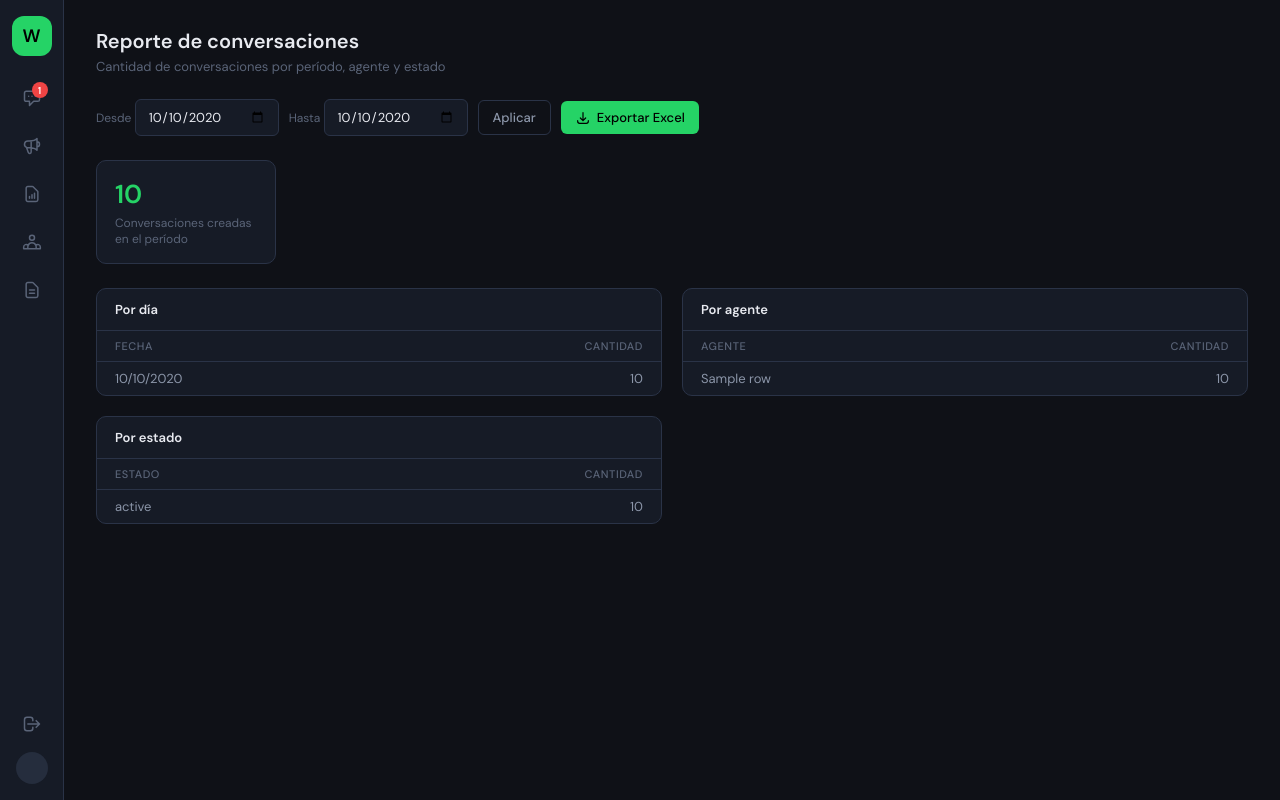
After one commit to NachoGuidali/conectorwpp, a Django app: template templates/whatsapp/reporte_conversaciones.html in a window 1280 px wide. The commit adds this page. Run offline with Django 3.2, Linux system fonts and the light colour scheme; the template is opened without the code that fills it: most values are stand-ins (such as "Sample title", 1, 10 or a date in 2020).

Commit message:
feat: agregar reporte exportable de conversaciones por período
Nueva página en el dashboard de supervisor con resumen de conversaciones
(total, por día, por agente y por estado) filtrable por rango de fechas,
con exportación a Excel de los mismos datos en 3 hojas.

Co-Authored-By: Claude Sonnet 4.6 <noreply@anthropic.com>

```diff
--- a/apps/whatsapp/urls.py
+++ b/apps/whatsapp/urls.py
@@ -11,6 +11,8 @@ urlpatterns = [
     path('inbox/', views.InboxView.as_view(), name='inbox'),
     path('dashboard/', views.DashboardAgenteView.as_view(), name='dashboard'),
     path('dashboard/supervisor/', views.DashboardSupervisorView.as_view(), name='dashboard_supervisor'),
+    path('reportes/conversaciones/', views.ReporteConversacionesView.as_view(), name='reporte_conversaciones'),
+    path('reportes/conversaciones/exportar/', views.ReporteConversacionesExportarView.as_view(), name='reporte_conversaciones_exportar'),
     path('api/inbox/updates/', views.InboxUpdatesAPIView.as_view(), name='inbox_updates'),
     path('api/inbox/sse/', views.InboxSSEView.as_view(), name='inbox_sse'),
     path('api/mensajes/<int:pk>/marcar-leido/', views.MarcarLeidoView.as_view(), name='marcar_leido'),
--- /dev/null
+++ b/templates/whatsapp/reporte_conversaciones.html
@@ -0,0 +1,122 @@
+{% extends "base/base.html" %}
+{% block title %}Reporte de conversaciones — SPwap{% endblock %}
+{% block nav_dashboard_sup %}active{% endblock %}
+
+{% block extra_css %}
+<style>
+  .dash-wrap { flex:1; overflow-y:auto; padding:28px 32px; }
+  h1 { font-size:20px; font-weight:700; margin-bottom:4px; }
+  .sub { font-size:13px; color:var(--text3); margin-bottom:24px; }
+
+  .filter-bar { display:flex; gap:10px; flex-wrap:wrap; align-items:center; margin-bottom:24px; }
+  .filter-bar label { font-size:12px; color:var(--text3); }
+  .filter-bar input {
+    background:var(--bg2); border:1px solid var(--border); border-radius:var(--radius-sm);
+    padding:8px 12px; color:var(--text); font-size:13px; font-family:inherit; outline:none;
+  }
+  .filter-bar input:focus { border-color:var(--green); }
+
+  .btn { display:inline-flex; align-items:center; gap:6px; padding:8px 14px; border-radius:var(--radius-sm); font-size:13px; font-weight:500; font-family:inherit; cursor:pointer; text-decoration:none; border:none; }
+  .btn-green { background:var(--green); color:#000; }
+  .btn-green:hover { opacity:.88; }
+  .btn-outline { background:transparent; border:1px solid var(--border); color:var(--text2); }
+  .btn-outline:hover { background:var(--bg3); color:var(--text); }
+
+  .cards { display:grid; grid-template-columns:repeat(auto-fill,minmax(180px,1fr)); gap:14px; margin-bottom:24px; }
+  .card { background:var(--bg2); border:1px solid var(--border); border-radius:var(--radius); padding:16px 18px; }
+  .card .n { font-size:26px; font-weight:700; color:var(--green); }
+  .card .l { font-size:12px; color:var(--text3); margin-top:4px; }
+
+  .panels { display:grid; grid-template-columns:1fr 1fr; gap:20px; }
+  @media (max-width: 900px) { .panels { grid-template-columns:1fr; } }
+  .panel { background:var(--bg2); border:1px solid var(--border); border-radius:var(--radius); overflow:hidden; }
+  .panel-h { padding:12px 18px; border-bottom:1px solid var(--border); font-weight:600; font-size:13px; }
+  table.simple { width:100%; border-collapse:collapse; }
+  table.simple th {
+    text-align:left; font-size:11px; font-weight:500; color:var(--text3);
+    text-transform:uppercase; letter-spacing:.05em;
+    padding:8px 18px; border-bottom:1px solid var(--border);
+  }
+  table.simple td { padding:8px 18px; border-bottom:1px solid var(--border); font-size:13px; color:var(--text2); }
+  table.simple tr:last-child td { border-bottom:none; }
+  table.simple td:last-child, table.simple th:last-child { text-align:right; }
+
+  .empty-row { padding:18px; text-align:center; color:var(--text3); font-size:13px; }
+</style>
+{% endblock %}
+
+{% block content %}
+<div class="dash-wrap">
+
+  <h1>Reporte de conversaciones</h1>
+  <p class="sub">Cantidad de conversaciones por período, agente y estado</p>
+
+  <form method="get" class="filter-bar">
+    <label>Desde <input type="date" name="desde" value="{{ desde|date:'Y-m-d' }}"></label>
+    <label>Hasta <input type="date" name="hasta" value="{{ hasta|date:'Y-m-d' }}"></label>
+    <button type="submit" class="btn btn-outline">Aplicar</button>
+    <a href="{% url 'whatsapp:reporte_conversaciones_exportar' %}?desde={{ desde|date:'Y-m-d' }}&hasta={{ hasta|date:'Y-m-d' }}" class="btn btn-green">
+      <svg width="16" height="16" fill="none" viewBox="0 0 24 24" stroke="currentColor" stroke-width="1.8"><path stroke-linecap="round" stroke-linejoin="round" d="M4 16v1a3 3 0 003 3h10a3 3 0 003-3v-1m-4-4l-4 4m0 0l-4-4m4 4V4"/></svg>
+      Exportar Excel
+    </a>
+  </form>
+
+  <div class="cards">
+    <div class="card">
+      <div class="n">{{ total }}</div>
+      <div class="l">Conversaciones creadas en el período</div>
+    </div>
+  </div>
+
+  <div class="panels">
+    <div class="panel">
+      <div class="panel-h">Por día</div>
+      {% if por_dia %}
+      <table class="simple">
+        <thead><tr><th>Fecha</th><th>Cantidad</th></tr></thead>
+        <tbody>
+          {% for row in por_dia %}
+          <tr><td>{{ row.dia|date:"d/m/Y" }}</td><td>{{ row.total }}</td></tr>
+          {% endfor %}
+        </tbody>
+      </table>
+      {% else %}
+      <div class="empty-row">Sin conversaciones en este período.</div>
+      {% endif %}
+    </div>
+
+    <div class="panel">
+      <div class="panel-h">Por agente</div>
+      {% if por_agente %}
+      <table class="simple">
+        <thead><tr><th>Agente</th><th>Cantidad</th></tr></thead>
+        <tbody>
+          {% for row in por_agente %}
+          <tr><td>{{ row.agente_nombre }}</td><td>{{ row.total }}</td></tr>
+          {% endfor %}
+        </tbody>
+      </table>
+      {% else %}
+      <div class="empty-row">Sin conversaciones en este período.</div>
+      {% endif %}
+    </div>
+
+    <div class="panel">
+      <div class="panel-h">Por estado</div>
+      {% if por_estado %}
+      <table class="simple">
+        <thead><tr><th>Estado</th><th>Cantidad</th></tr></thead>
+        <tbody>
+          {% for row in por_estado %}
+          <tr><td>{{ row.estado_label }}</td><td>{{ row.total }}</td></tr>
+          {% endfor %}
+        </tbody>
+      </table>
+      {% else %}
+      <div class="empty-row">Sin conversaciones en este período.</div>
+      {% endif %}
+    </div>
+  </div>
+
+</div>
+{% endblock %}
```
Also changed, not shown: apps/whatsapp/views.py (+109 -0 lines), templates/whatsapp/dashboard_supervisor.html (+10 -2 lines).
